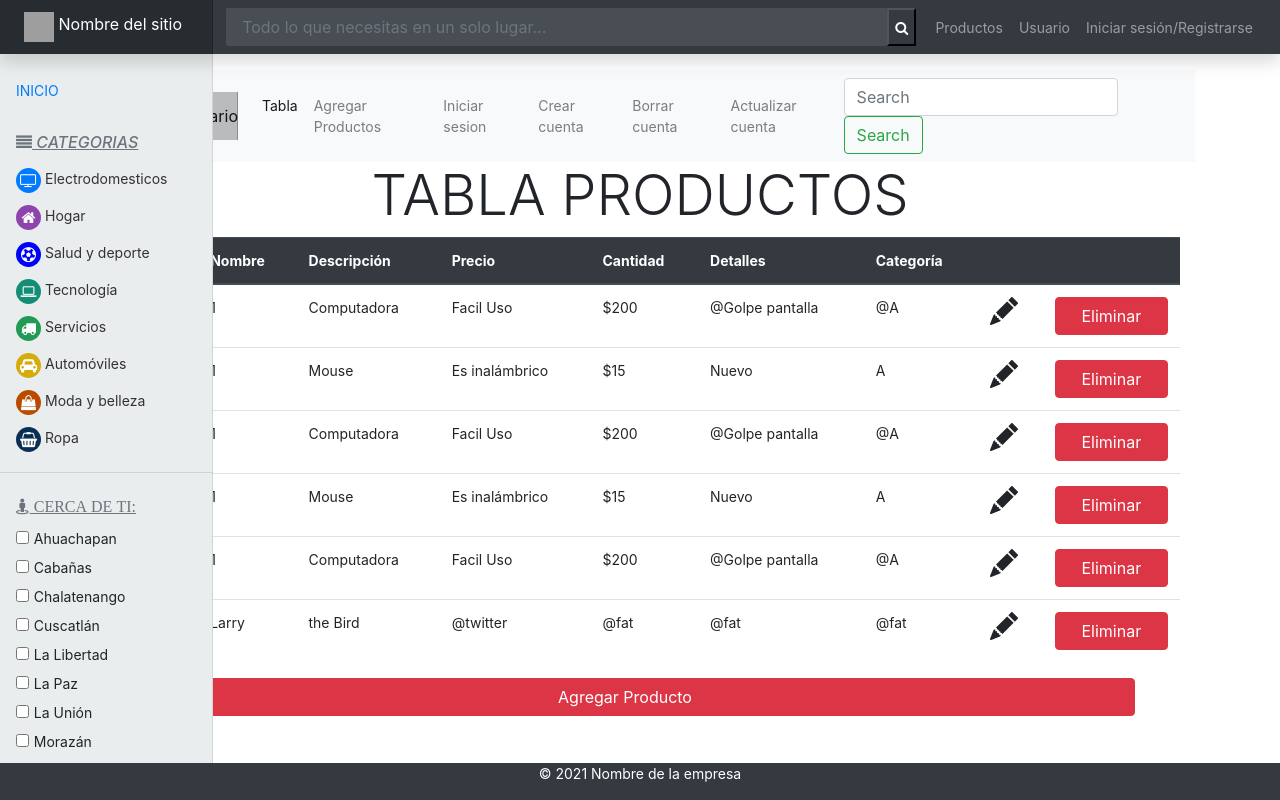
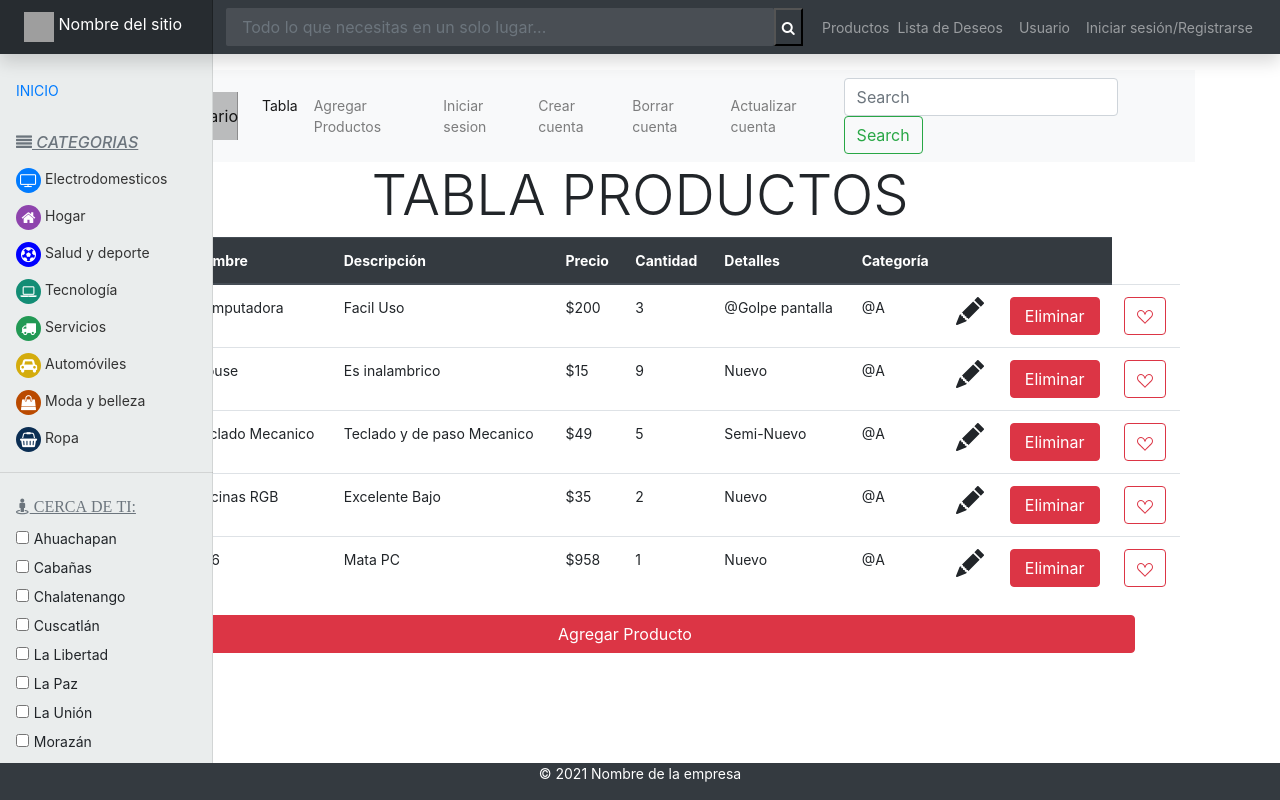
Before and after one commit to FCamposP/Proyecto1, an Angular app: page /home in a window 1280 px wide. Built offline with nearby package versions, Linux system fonts and the light colour scheme; grey boxes are pictures that could not be loaded.

Commit message:
Lista de Deseos

```diff
--- a/src/app/app-routing.module.ts
+++ b/src/app/app-routing.module.ts
@@ -7,6 +7,7 @@ import { UsuarioComponent } from './components/usuario/usuario.component';
 import { NosotrosComponent } from './components/nosotros/nosotros.component';
 import { ContactoComponent } from './components/contacto/contacto.component';
 import { IdentificarseComponent } from './components/identificarse/identificarse.component';
+import { RecordarProdComponent } from './recordar-prod/recordar-prod.component';
 
 
 const routes: Routes = [
@@ -16,6 +17,7 @@ const routes: Routes = [
   {path: 'about', component: NosotrosComponent},
   {path: 'contact', component: ContactoComponent},
   {path: 'login', component: LoginComponent},
+  {path: 'list', component: RecordarProdComponent},
   {path: '', component: ProductoComponent, pathMatch: 'full'},
   {path: '**', redirectTo: '/'},
 ];
--- a/src/app/components/navbar/navbar.component.html
+++ b/src/app/components/navbar/navbar.component.html
@@ -13,6 +13,9 @@
         <!-- col-lg-4 col-sm-2 -->
         <li class="nav-item text-nowrap ml-0 mr-2">
             <a class="nav-link" [routerLink]="['/home/']">Productos</a>
+        </li>
+        <li class="nav-item text-nowrap ml-0 mr-2">
+            <a class="nav-link" [routerLink]="['/list/']">Lista de Deseos</a>
         </li>
         <li class="nav-item text-nowrap ml-2 mr-2">
             <a class="nav-link " [routerLink]="['/user/', '1']">Usuario</a>
--- a/src/app/home/home.component.html
+++ b/src/app/home/home.component.html
@@ -20,87 +20,110 @@
     </thead>
     <tbody>
       <tr>
-          <th scope="row">1</th>
-          <td>1</td>
-          <td>Computadora</td>
-          <td>Facil Uso</td>
-          <td>$200</td>
-          <td>@Golpe pantalla</td>
-          <td>@A</td>
+        <th scope="row">1</th> <!-- Número -->
+        <td>Computadora</td> <!-- Nombre -->
+        <td>Facil Uso</td> <!-- Descripcion -->
+        <td>$200</td> <!-- Precio -->
+        <td>3</td> <!-- Cantidad -->
+        <td>@Golpe pantalla</td> <!-- Detalles -->
+        <td>@A</td> <!-- Categoria -->
         <td><svg width="2em" height="2em" viewBox="0 0 16 16" class="bi bi-pencil-fill" fill="currentColor" xmlns="http://www.w3.org/2000/svg">
           <path fill-rule="evenodd" d="M12.854.146a.5.5 0 0 0-.707 0L10.5 1.793 14.207 5.5l1.647-1.646a.5.5 0 0 0 0-.708l-3-3zm.646 6.061L9.793 2.5 3.293 9H3.5a.5.5 0 0 1 .5.5v.5h.5a.5.5 0 0 1 .5.5v.5h.5a.5.5 0 0 1 .5.5v.5h.5a.5.5 0 0 1 .5.5v.207l6.5-6.5zm-7.468 7.468A.5.5 0 0 1 6 13.5V13h-.5a.5.5 0 0 1-.5-.5V12h-.5a.5.5 0 0 1-.5-.5V11h-.5a.5.5 0 0 1-.5-.5V10h-.5a.499.499 0 0 1-.175-.032l-.179.178a.5.5 0 0 0-.11.168l-2 5a.5.5 0 0 0 .65.65l5-2a.5.5 0 0 0 .168-.11l.178-.178z"/>
         </svg></td>
         <td><button type="button" class="btn btn-danger btn-block">Eliminar</button></td>
+        <td>
+          <button type="button" class="btn btn-outline-danger">
+            <svg xmlns="http://www.w3.org/2000/svg" width="16" height="16" fill="currentColor" class="bi bi-suit-heart" viewBox="0 0 16 16">
+            <path d="M8 6.236l-.894-1.789c-.222-.443-.607-1.08-1.152-1.595C5.418 2.345 4.776 2 4 2 2.324 2 1 3.326 1 4.92c0 1.211.554 2.066 1.868 3.37.337.334.721.695 1.146 1.093C5.122 10.423 6.5 11.717 8 13.447c1.5-1.73 2.878-3.024 3.986-4.064.425-.398.81-.76 1.146-1.093C14.446 6.986 15 6.131 15 4.92 15 3.326 13.676 2 12 2c-.777 0-1.418.345-1.954.852-.545.515-.93 1.152-1.152 1.595L8 6.236zm.392 8.292a.513.513 0 0 1-.784 0c-1.601-1.902-3.05-3.262-4.243-4.381C1.3 8.208 0 6.989 0 4.92 0 2.755 1.79 1 4 1c1.6 0 2.719 1.05 3.404 2.008.26.365.458.716.596.992a7.55 7.55 0 0 1 .596-.992C9.281 2.049 10.4 1 12 1c2.21 0 4 1.755 4 3.92 0 2.069-1.3 3.288-3.365 5.227-1.193 1.12-2.642 2.48-4.243 4.38z"></path>
+            </svg>
+          </button>
+        </td>
       </tr>
 
       <tr>
-          <th scope="row">2</th>
-          <td>1</td>
-          <td>Mouse</td>
-          <td>Es inalámbrico</td>
-          <td>$15</td>
-          <td>Nuevo</td>
-          <td>A</td>
+        <th scope="row">2</th> <!-- Número -->
+        <td>Mouse</td> <!-- Nombre -->
+        <td>Es inalambrico</td> <!-- Descripcion -->
+        <td>$15</td> <!-- Precio -->
+        <td>9</td> <!-- Cantidad -->
+        <td>Nuevo</td> <!-- Detalles -->
+        <td>@A</td> <!-- Categoria -->
         <td><svg width="2em" height="2em" viewBox="0 0 16 16" class="bi bi-pencil-fill" fill="currentColor" xmlns="http://www.w3.org/2000/svg">
           <path fill-rule="evenodd" d="M12.854.146a.5.5 0 0 0-.707 0L10.5 1.793 14.207 5.5l1.647-1.646a.5.5 0 0 0 0-.708l-3-3zm.646 6.061L9.793 2.5 3.293 9H3.5a.5.5 0 0 1 .5.5v.5h.5a.5.5 0 0 1 .5.5v.5h.5a.5.5 0 0 1 .5.5v.5h.5a.5.5 0 0 1 .5.5v.207l6.5-6.5zm-7.468 7.468A.5.5 0 0 1 6 13.5V13h-.5a.5.5 0 0 1-.5-.5V12h-.5a.5.5 0 0 1-.5-.5V11h-.5a.5.5 0 0 1-.5-.5V10h-.5a.499.499 0 0 1-.175-.032l-.179.178a.5.5 0 0 0-.11.168l-2 5a.5.5 0 0 0 .65.65l5-2a.5.5 0 0 0 .168-.11l.178-.178z"/>
         </svg></td>
         <td><button type="button" class="btn btn-danger btn-block">Eliminar</button></td>
+        <td>
+          <button type="button" class="btn btn-outline-danger">
+            <svg xmlns="http://www.w3.org/2000/svg" width="16" height="16" fill="currentColor" class="bi bi-suit-heart" viewBox="0 0 16 16">
+            <path d="M8 6.236l-.894-1.789c-.222-.443-.607-1.08-1.152-1.595C5.418 2.345 4.776 2 4 2 2.324 2 1 3.326 1 4.92c0 1.211.554 2.066 1.868 3.37.337.334.721.695 1.146 1.093C5.122 10.423 6.5 11.717 8 13.447c1.5-1.73 2.878-3.024 3.986-4.064.425-.398.81-.76 1.146-1.093C14.446 6.986 15 6.131 15 4.92 15 3.326 13.676 2 12 2c-.777 0-1.418.345-1.954.852-.545.515-.93 1.152-1.152 1.595L8 6.236zm.392 8.292a.513.513 0 0 1-.784 0c-1.601-1.902-3.05-3.262-4.243-4.381C1.3 8.208 0 6.989 0 4.92 0 2.755 1.79 1 4 1c1.6 0 2.719 1.05 3.404 2.008.26.365.458.716.596.992a7.55 7.55 0 0 1 .596-.992C9.281 2.049 10.4 1 12 1c2.21 0 4 1.755 4 3.92 0 2.069-1.3 3.288-3.365 5.227-1.193 1.12-2.642 2.48-4.243 4.38z"></path>
+            </svg>
+          </button>
+        </td>
       </tr>
 
       <tr>
-          <th scope="row">1</th>
-          <td>1</td>
-          <td>Computadora</td>
-          <td>Facil Uso</td>
-          <td>$200</td>
-          <td>@Golpe pantalla</td>
-          <td>@A</td>
+        <th scope="row">3</th> <!-- Número -->
+        <td>Teclado Mecanico</td> <!-- Nombre -->
+        <td>Teclado y de paso Mecanico</td> <!-- Descripcion -->
+        <td>$49</td> <!-- Precio -->
+        <td>5</td> <!-- Cantidad -->
+        <td>Semi-Nuevo</td> <!-- Detalles -->
+        <td>@A</td> <!-- Categoria -->
         <td><svg width="2em" height="2em" viewBox="0 0 16 16" class="bi bi-pencil-fill" fill="currentColor" xmlns="http://www.w3.org/2000/svg">
           <path fill-rule="evenodd" d="M12.854.146a.5.5 0 0 0-.707 0L10.5 1.793 14.207 5.5l1.647-1.646a.5.5 0 0 0 0-.708l-3-3zm.646 6.061L9.793 2.5 3.293 9H3.5a.5.5 0 0 1 .5.5v.5h.5a.5.5 0 0 1 .5.5v.5h.5a.5.5 0 0 1 .5.5v.5h.5a.5.5 0 0 1 .5.5v.207l6.5-6.5zm-7.468 7.468A.5.5 0 0 1 6 13.5V13h-.5a.5.5 0 0 1-.5-.5V12h-.5a.5.5 0 0 1-.5-.5V11h-.5a.5.5 0 0 1-.5-.5V10h-.5a.499.499 0 0 1-.175-.032l-.179.178a.5.5 0 0 0-.11.168l-2 5a.5.5 0 0 0 .65.65l5-2a.5.5 0 0 0 .168-.11l.178-.178z"/>
         </svg></td>
         <td><button type="button" class="btn btn-danger btn-block">Eliminar</button></td>
+        <td>
+          <button type="button" class="btn btn-outline-danger">
+            <svg xmlns="http://www.w3.org/2000/svg" width="16" height="16" fill="currentColor" class="bi bi-suit-heart" viewBox="0 0 16 16">
+            <path d="M8 6.236l-.894-1.789c-.222-.443-.607-1.08-1.152-1.595C5.418 2.345 4.776 2 4 2 2.324 2 1 3.326 1 4.92c0 1.211.554 2.066 1.868 3.37.337.334.721.695 1.146 1.093C5.122 10.423 6.5 11.717 8 13.447c1.5-1.73 2.878-3.024 3.986-4.064.425-.398.81-.76 1.146-1.093C14.446 6.986 15 6.131 15 4.92 15 3.326 13.676 2 12 2c-.777 0-1.418.345-1.954.852-.545.515-.93 1.152-1.152 1.595L8 6.236zm.392 8.292a.513.513 0 0 1-.784 0c-1.601-1.902-3.05-3.262-4.243-4.381C1.3 8.208 0 6.989 0 4.92 0 2.755 1.79 1 4 1c1.6 0 2.719 1.05 3.404 2.008.26.365.458.716.596.992a7.55 7.55 0 0 1 .596-.992C9.281 2.049 10.4 1 12 1c2.21 0 4 1.755 4 3.92 0 2.069-1.3 3.288-3.365 5.227-1.193 1.12-2.642 2.48-4.243 4.38z"></path>
+            </svg>
+          </button>
+        </td>
       </tr>
 
       <tr>
-          <th scope="row">2</th>
-          <td>1</td>
-          <td>Mouse</td>
-          <td>Es inalámbrico</td>
-          <td>$15</td>
-          <td>Nuevo</td>
-          <td>A</td>
+        <th scope="row">4</th> <!-- Número -->
+        <td>Bocinas RGB</td> <!-- Nombre -->
+        <td>Excelente Bajo</td> <!-- Descripcion -->
+        <td>$35</td> <!-- Precio -->
+        <td>2</td> <!-- Cantidad -->
+        <td>Nuevo</td> <!-- Detalles -->
+        <td>@A</td> <!-- Categoria -->
         <td><svg width="2em" height="2em" viewBox="0 0 16 16" class="bi bi-pencil-fill" fill="currentColor" xmlns="http://www.w3.org/2000/svg">
           <path fill-rule="evenodd" d="M12.854.146a.5.5 0 0 0-.707 0L10.5 1.793 14.207 5.5l1.647-1.646a.5.5 0 0 0 0-.708l-3-3zm.646 6.061L9.793 2.5 3.293 9H3.5a.5.5 0 0 1 .5.5v.5h.5a.5.5 0 0 1 .5.5v.5h.5a.5.5 0 0 1 .5.5v.5h.5a.5.5 0 0 1 .5.5v.207l6.5-6.5zm-7.468 7.468A.5.5 0 0 1 6 13.5V13h-.5a.5.5 0 0 1-.5-.5V12h-.5a.5.5 0 0 1-.5-.5V11h-.5a.5.5 0 0 1-.5-.5V10h-.5a.499.499 0 0 1-.175-.032l-.179.178a.5.5 0 0 0-.11.168l-2 5a.5.5 0 0 0 .65.65l5-2a.5.5 0 0 0 .168-.11l.178-.178z"/>
         </svg></td>
         <td><button type="button" class="btn btn-danger btn-block">Eliminar</button></td>
+        <td>
+          <button type="button" class="btn btn-outline-danger">
+            <svg xmlns="http://www.w3.org/2000/svg" width="16" height="16" fill="currentColor" class="bi bi-suit-heart" viewBox="0 0 16 16">
+            <path d="M8 6.236l-.894-1.789c-.222-.443-.607-1.08-1.152-1.595C5.418 2.345 4.776 2 4 2 2.324 2 1 3.326 1 4.92c0 1.211.554 2.066 1.868 3.37.337.334.721.695 1.146 1.093C5.122 10.423 6.5 11.717 8 13.447c1.5-1.73 2.878-3.024 3.986-4.064.425-.398.81-.76 1.146-1.093C14.446 6.986 15 6.131 15 4.92 15 3.326 13.676 2 12 2c-.777 0-1.418.345-1.954.852-.545.515-.93 1.152-1.152 1.595L8 6.236zm.392 8.292a.513.513 0 0 1-.784 0c-1.601-1.902-3.05-3.262-4.243-4.381C1.3 8.208 0 6.989 0 4.92 0 2.755 1.79 1 4 1c1.6 0 2.719 1.05 3.404 2.008.26.365.458.716.596.992a7.55 7.55 0 0 1 .596-.992C9.281 2.049 10.4 1 12 1c2.21 0 4 1.755 4 3.92 0 2.069-1.3 3.288-3.365 5.227-1.193 1.12-2.642 2.48-4.243 4.38z"></path>
+            </svg>
+          </button>
+        </td>
       </tr>
 
         <tr>
-            <th scope="row">1</th>
-            <td>1</td>
-            <td>Computadora</td>
-            <td>Facil Uso</td>
-            <td>$200</td>
-            <td>@Golpe pantalla</td>
-            <td>@A</td>
+          <th scope="row">5</th> <!-- Número -->
+          <td>PS6</td> <!-- Nombre -->
+          <td>Mata PC</td> <!-- Descripcion -->
+          <td>$958</td> <!-- Precio -->
+          <td>1</td> <!-- Cantidad -->
+          <td>Nuevo</td> <!-- Detalles -->
+          <td>@A</td> <!-- Categoria -->
           <td><svg width="2em" height="2em" viewBox="0 0 16 16" class="bi bi-pencil-fill" fill="currentColor" xmlns="http://www.w3.org/2000/svg">
             <path fill-rule="evenodd" d="M12.854.146a.5.5 0 0 0-.707 0L10.5 1.793 14.207 5.5l1.647-1.646a.5.5 0 0 0 0-.708l-3-3zm.646 6.061L9.793 2.5 3.293 9H3.5a.5.5 0 0 1 .5.5v.5h.5a.5.5 0 0 1 .5.5v.5h.5a.5.5 0 0 1 .5.5v.5h.5a.5.5 0 0 1 .5.5v.207l6.5-6.5zm-7.468 7.468A.5.5 0 0 1 6 13.5V13h-.5a.5.5 0 0 1-.5-.5V12h-.5a.5.5 0 0 1-.5-.5V11h-.5a.5.5 0 0 1-.5-.5V10h-.5a.499.499 0 0 1-.175-.032l-.179.178a.5.5 0 0 0-.11.168l-2 5a.5.5 0 0 0 .65.65l5-2a.5.5 0 0 0 .168-.11l.178-.178z"/>
           </svg></td>
           <td><button type="button" class="btn btn-danger btn-block">Eliminar</button></td>
+          <td>
+            <button type="button" class="btn btn-outline-danger">
+              <svg xmlns="http://www.w3.org/2000/svg" width="16" height="16" fill="currentColor" class="bi bi-suit-heart" viewBox="0 0 16 16">
+              <path d="M8 6.236l-.894-1.789c-.222-.443-.607-1.08-1.152-1.595C5.418 2.345 4.776 2 4 2 2.324 2 1 3.326 1 4.92c0 1.211.554 2.066 1.868 3.37.337.334.721.695 1.146 1.093C5.122 10.423 6.5 11.717 8 13.447c1.5-1.73 2.878-3.024 3.986-4.064.425-.398.81-.76 1.146-1.093C14.446 6.986 15 6.131 15 4.92 15 3.326 13.676 2 12 2c-.777 0-1.418.345-1.954.852-.545.515-.93 1.152-1.152 1.595L8 6.236zm.392 8.292a.513.513 0 0 1-.784 0c-1.601-1.902-3.05-3.262-4.243-4.381C1.3 8.208 0 6.989 0 4.92 0 2.755 1.79 1 4 1c1.6 0 2.719 1.05 3.404 2.008.26.365.458.716.596.992a7.55 7.55 0 0 1 .596-.992C9.281 2.049 10.4 1 12 1c2.21 0 4 1.755 4 3.92 0 2.069-1.3 3.288-3.365 5.227-1.193 1.12-2.642 2.48-4.243 4.38z"></path>
+              </svg>
+            </button>
+          </td>
         </tr>
-          <tr>
-          <th scope="row">6</th>
-          <td>Larry</td>
-          <td>the Bird</td>
-          <td>@twitter</td>
-          <td>@fat</td>
-          <td>@fat</td>
-          <td>@fat</td>
-          <td><svg width="2em" height="2em" viewBox="0 0 16 16" class="bi bi-pencil-fill" fill="currentColor" xmlns="http://www.w3.org/2000/svg">
-            <path fill-rule="evenodd" d="M12.854.146a.5.5 0 0 0-.707 0L10.5 1.793 14.207 5.5l1.647-1.646a.5.5 0 0 0 0-.708l-3-3zm.646 6.061L9.793 2.5 3.293 9H3.5a.5.5 0 0 1 .5.5v.5h.5a.5.5 0 0 1 .5.5v.5h.5a.5.5 0 0 1 .5.5v.5h.5a.5.5 0 0 1 .5.5v.207l6.5-6.5zm-7.468 7.468A.5.5 0 0 1 6 13.5V13h-.5a.5.5 0 0 1-.5-.5V12h-.5a.5.5 0 0 1-.5-.5V11h-.5a.5.5 0 0 1-.5-.5V10h-.5a.499.499 0 0 1-.175-.032l-.179.178a.5.5 0 0 0-.11.168l-2 5a.5.5 0 0 0 .65.65l5-2a.5.5 0 0 0 .168-.11l.178-.178z"/>
-          </svg></td>
-          <td><button type="button" class="btn btn-danger btn-block">Eliminar</button></td>
-          <tr>
+
 
 
     </tbody>
--- /dev/null
+++ b/src/app/recordar-prod/recordar-prod.component.html
@@ -0,0 +1,49 @@
+<br/>
+<div class="container">
+    <router-outlet>
+        <h3 class="title" data-spm-anchor-id="a2g0s.8937460.0.i3.27b22e0emc2rKz">Lista de Deseos</h3>
+        <table class="table">
+            <tbody>
+              <tr>
+                <td>
+                  <div>
+                  <img class="izquierda" src="https://gtech.systems/wp-content/uploads/2020/02/3a-Copiar.png"class="img-thumbnail" width="200" height="200" style="float: left;">
+                  </div>
+                  <dl class="row">
+                    <h5> Pc gamer - version lite </h5>
+                    <dd class="col-sm-25">Espacio para una pequeña descripcion del producto y demas cosas</dd>
+                    <h6 class="text-danger">Precio: US $500 - US $800</h6>
+                    <span class="unit" data-spm-anchor-id="a2g0s.8937460.0.i2.11072e0emG6LPA">/ piece</span>
+                  </dl>
+                </td>
+              </tr>
+              <tr>
+                <td>
+                  <div>
+                  <img src="https://static.digit.in/default/0c708ade24da57f0f14b79836b55c41d6dc932ff.jpeg?tr=1200" class="img-thumbnail" width="200" height="200" style="float: left;" />
+                  </div>
+                  <dl class="row">
+                    <h5>Samsung A21s pro </h5>
+                    <dd class="col-sm-25">Espacio para una pequeña descripcion del producto y demas cosas</dd>
+                    <h6 class="text-danger">Precio: US $190 - US $230</h6>
+                    <span class="unit" data-spm-anchor-id="a2g0s.8937460.0.i2.11072e0emG6LPA">/ piece</span>
+                  </dl>
+                </td>
+              </tr>
+              <tr>
+                <td>
+                  <div>
+                  <img src="https://i.blogs.es/8fdd98/ps51/450_1000.jpeg" class="img-thumbnail" width="200" height="200" style="float: left;" />
+                  </div>
+                  <dl class="row">
+                    <h5> PlayStation 5 digital</h5>
+                    <dd class="col-sm-25">Espacio para una pequeña descripcion del producto y demas cosas</dd>
+                    <h6 class="text-danger">Precio: US $600 - US $800</h6>
+                    <span class="unit" data-spm-anchor-id="a2g0s.8937460.0.i2.11072e0emG6LPA">/ piece</span>
+                  </dl>
+                </td>
+              </tr>
+            </tbody>
+          </table>
+    </router-outlet>
+</div>
```
Also changed, not shown: src/app/app.module.ts (+5 -3 lines), src/app/recordar-prod/recordar-prod.component.ts (added, +15 -0 lines), src/app/recordar-prod/recordar-prod.component.css (added), 2 other files (tests, documents, lock files or other folders). Lines whose indentation alone changed are shown as unchanged.
